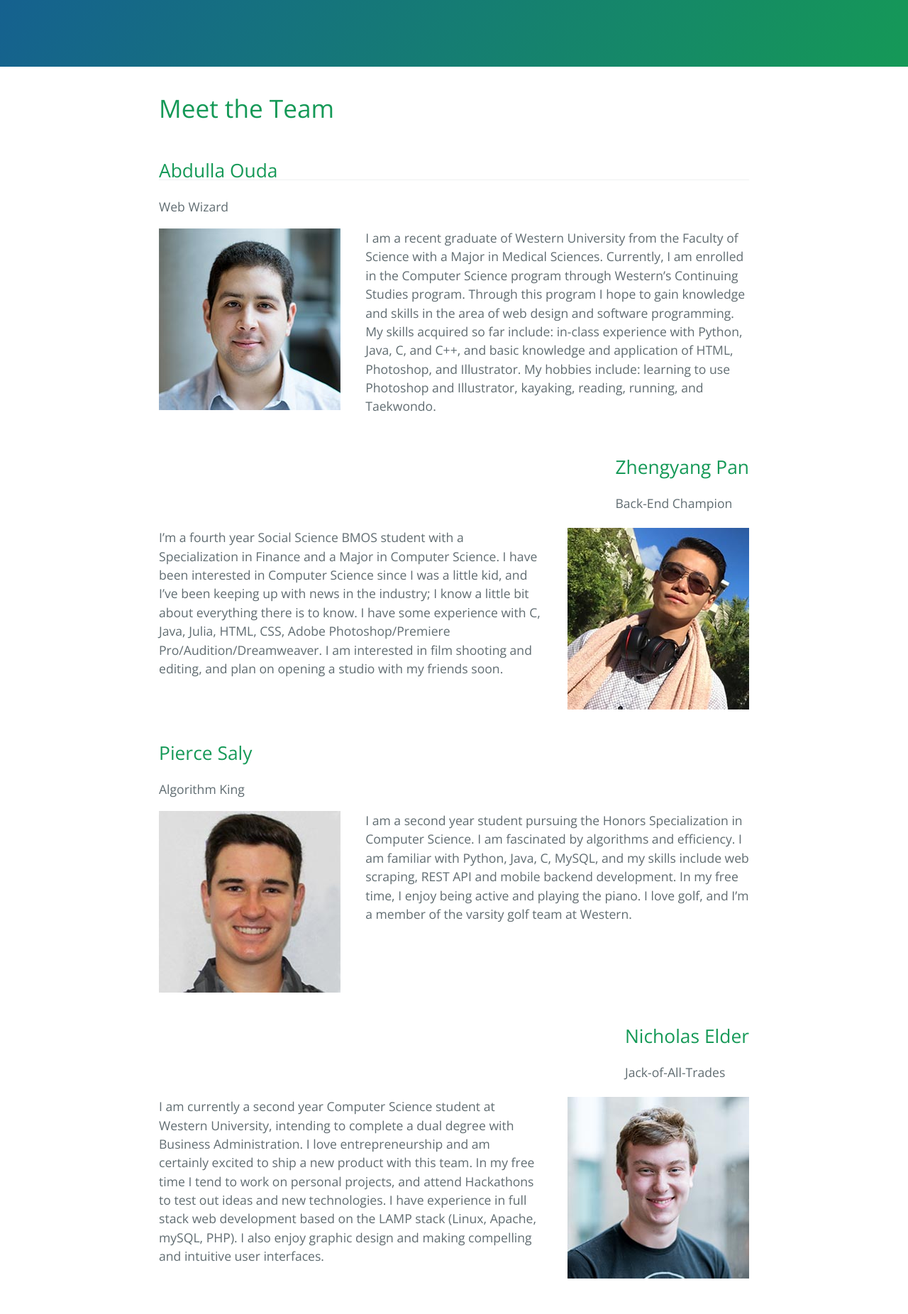
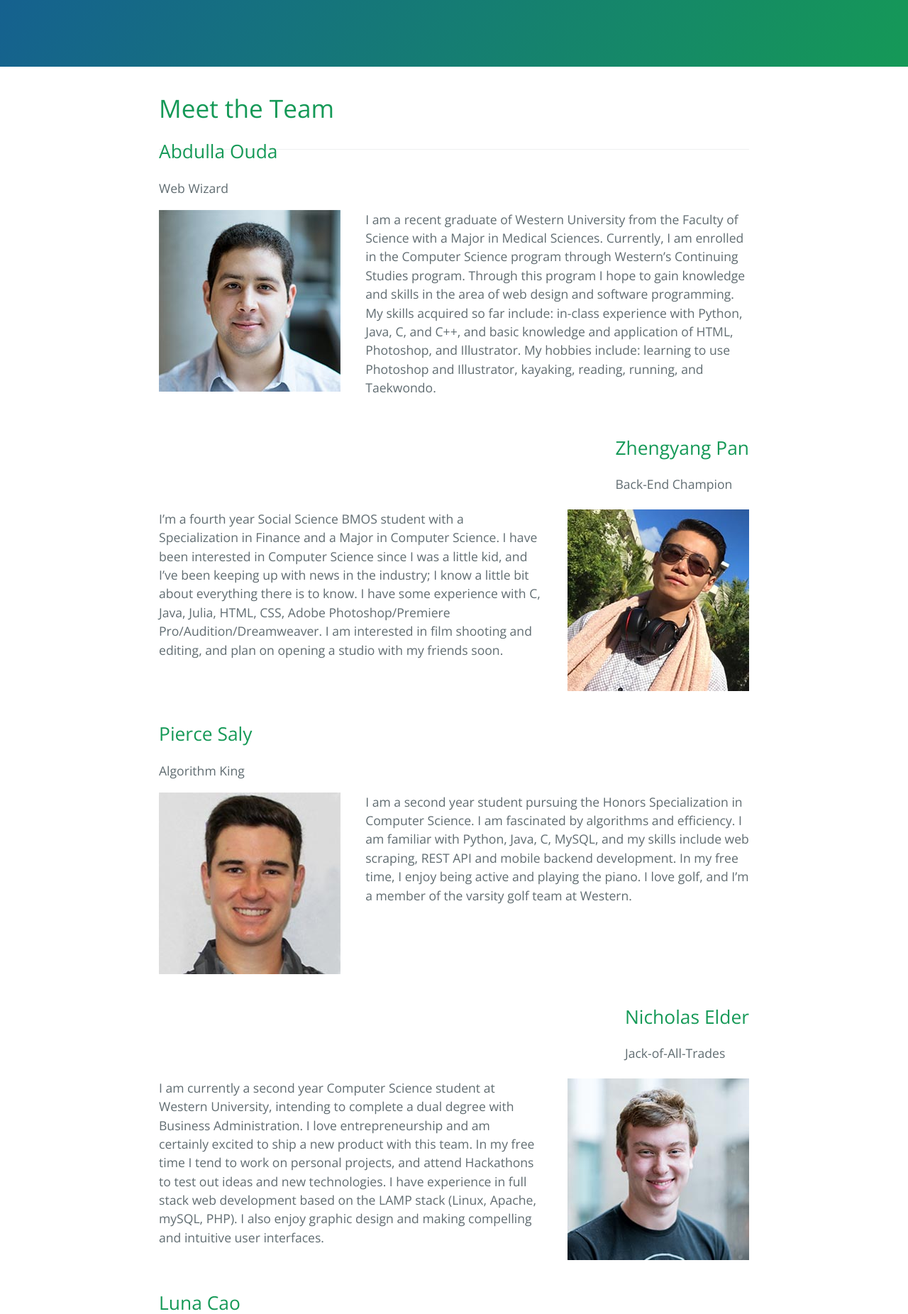
Before and after one commit to zpan45/textbook.town, a Jekyll site: the page built from docs/roster.html, in a window 1280 px wide. Shown: the part 405-2257 px from the top of the page at 71% size. Built offline with Jekyll 4.4.1, drawn with Linux system fonts in a browser that asks for light colours.

```diff
--- a/docs/roster.html
+++ b/docs/roster.html
@@ -5,7 +5,7 @@ title: {{ site.name }}
 
 <div id="roster">
   <body>
-    <h1> Meet the Team </h1><br>
+    <h1> Meet the Team </h1>
 
     <div class="person1" style="float:left; display:inline-block; margin-bottom: 2em;">
       <h2> Abdulla Ouda </h2>
```
